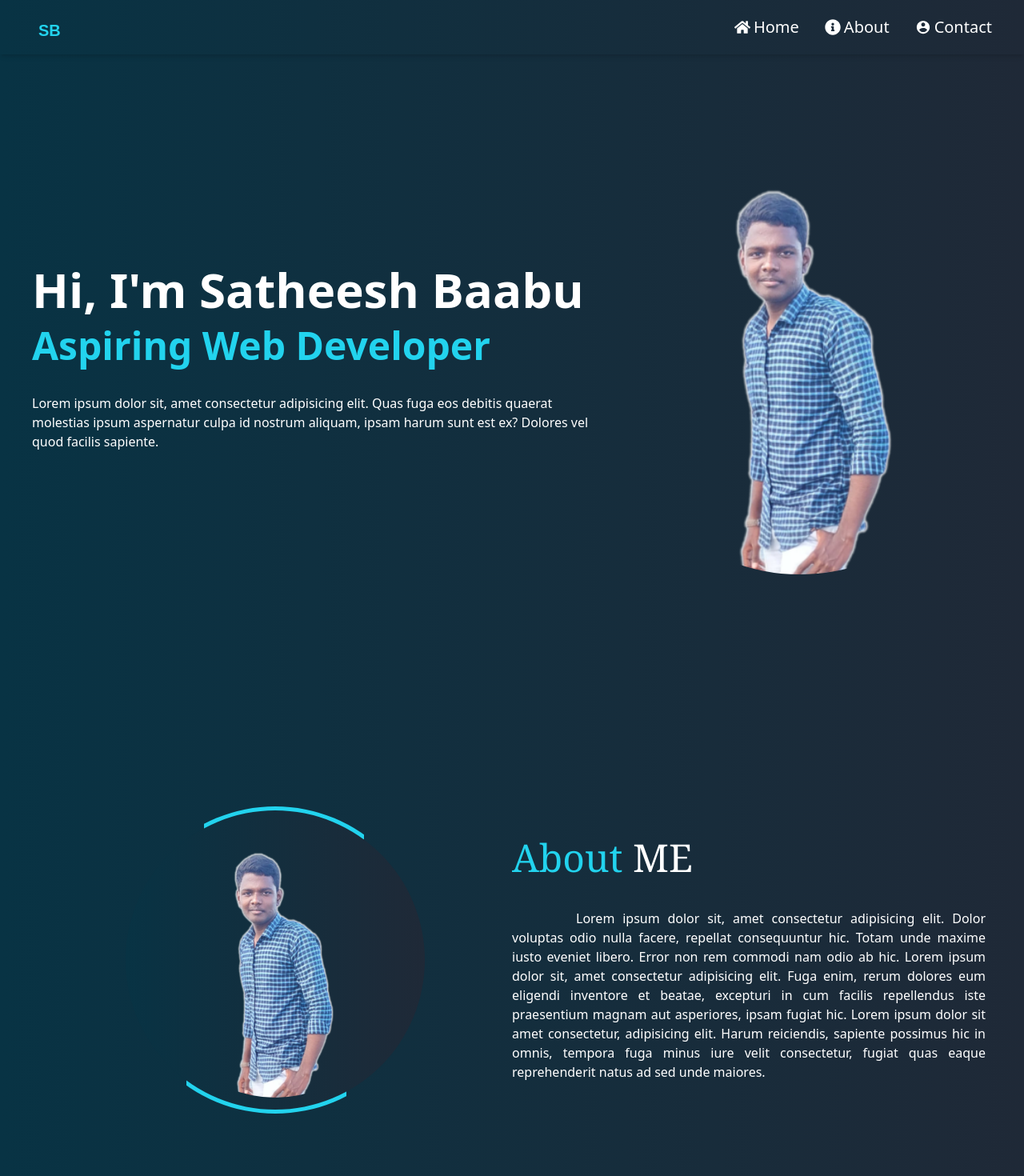
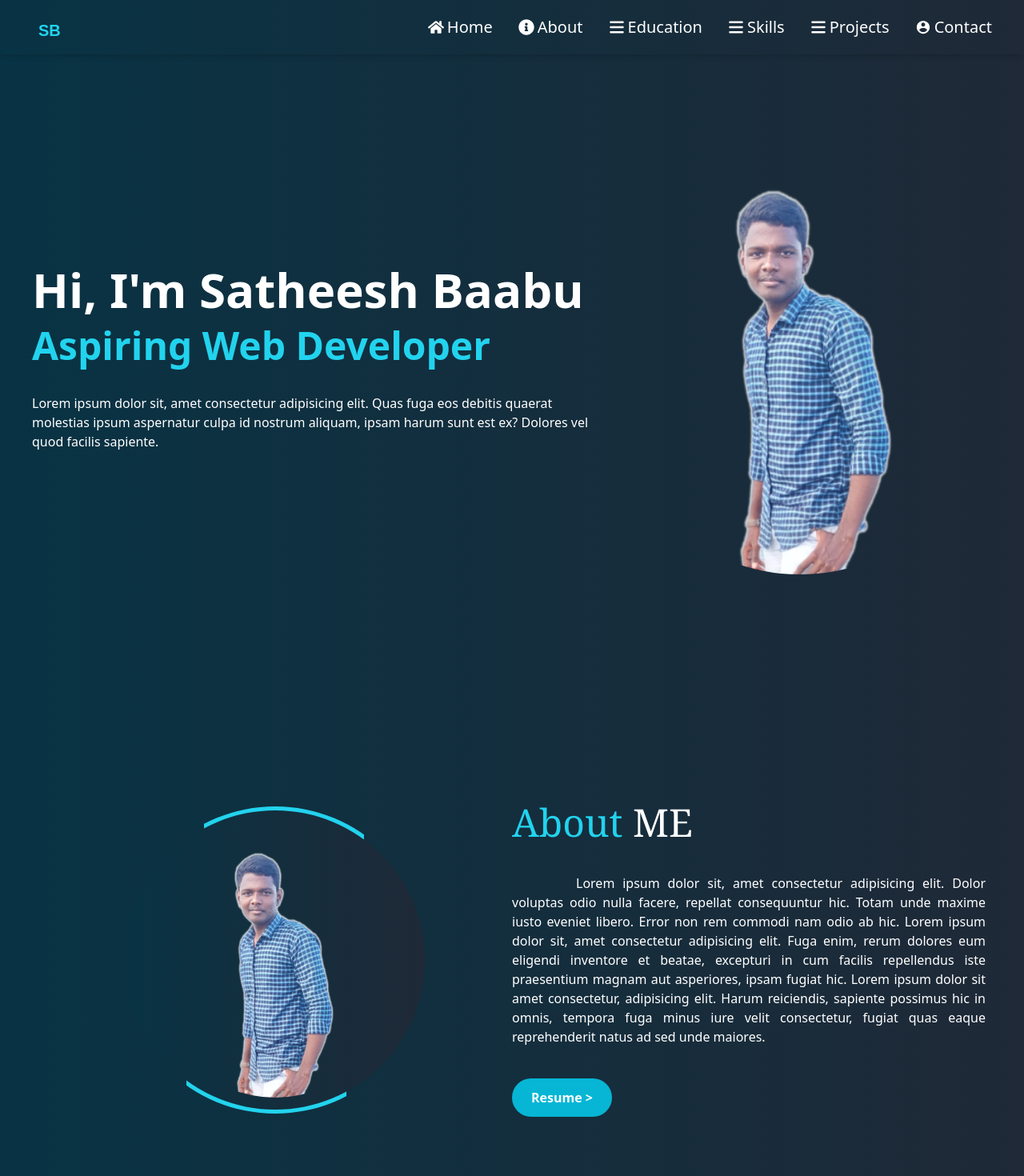
Before and after one commit to Satheesh-Baabu/Portfolio, a React (Vite) app: page / in a window 1280 px wide. Shown: the top 1470 px of the page at 80% size. Built offline with nearby package versions, Linux system fonts and the light colour scheme.

Commit message:
Resume button in about

```diff
--- /dev/null
+++ b/src/Components/Button.jsx
@@ -0,0 +1,15 @@
+import React from 'react'
+
+function Button(props) {
+  return (
+    <>
+    {/* <button className='w-28 text-white bg-cyan-400 p-2 rounded-3xl border border-cyan-400 transition-all duration-300 ease-in-out hover:text-cyan-400 hover:bg-transparent'>{props.content}</button> */}
+    <button className="relative px-6 py-3 font-semibold text-white bg-cyan-500 rounded-3xl overflow-hidden group hover:bg-transparent">
+      <span className="relative z-10">{props.content}</span>
+      <span className="absolute left-0 top-0 h-full w-full bg-cyan-400  transition-transform duration-700 ease-out transform -translate-x-full group-hover:translate-x-0"></span>
+    </button>
+    </>
+  )
+}
+
+export default Button
--- a/src/Components/Navbar.jsx
+++ b/src/Components/Navbar.jsx
@@ -9,6 +9,9 @@ function Navbar() {
   let Links = [
     { icon: <FaHome />, name: "Home", linkname: "/" },
     { icon: <FaInfoCircle />, name: "About", linkname: "/about" },
+    {icon:<FaBars/>,name:"Education", linkname:"/education"},
+    {icon:<FaBars/>,name:"Skills", linkname:"/skills"},
+    {icon:<FaBars/>,name:"Projects", linkname:"/projects"},
     { icon: <IoMdContact />, name: "Contact", linkname: "/contact" }
 ];
 let [open, setopen] = useState(false)
--- a/src/pages/About.jsx
+++ b/src/pages/About.jsx
@@ -1,5 +1,6 @@
 import React from 'react'
 import Profile from '../assets/SatheeshBaabu.png'
+import Button from '../Components/Button'
 function About() {
     return (
         <div className='px-12 bg-gradient-to-r from-cyan-950 to-gray-800 md:h-screen w-full'>
@@ -18,7 +19,8 @@ function About() {
                     <h1 className='text-5xl mb-10 font-medium font-serif text-cyan-400 md:block hidden'>About <span className='text-white'>ME</span></h1>
 
                     {/* <h1 className='text-5xl text-cyan-400 md:block hidden mb-10'>About Me</h1> */}
-                    <p className='text-white text-justify indent-20'>Lorem ipsum dolor sit, amet consectetur adipisicing elit. Dolor voluptas odio nulla facere, repellat consequuntur hic. Totam unde maxime iusto eveniet libero. Error non rem commodi nam odio ab hic. Lorem ipsum dolor sit, amet consectetur adipisicing elit. Fuga enim, rerum dolores eum eligendi inventore et beatae, excepturi in cum facilis repellendus iste praesentium magnam aut asperiores, ipsam fugiat hic. Lorem ipsum dolor sit amet consectetur, adipisicing elit. Harum reiciendis, sapiente possimus hic in omnis, tempora fuga minus iure velit consectetur, fugiat quas eaque reprehenderit natus ad sed unde maiores.</p>
+                    <p className='text-white text-justify indent-20 mb-10'>Lorem ipsum dolor sit, amet consectetur adipisicing elit. Dolor voluptas odio nulla facere, repellat consequuntur hic. Totam unde maxime iusto eveniet libero. Error non rem commodi nam odio ab hic. Lorem ipsum dolor sit, amet consectetur adipisicing elit. Fuga enim, rerum dolores eum eligendi inventore et beatae, excepturi in cum facilis repellendus iste praesentium magnam aut asperiores, ipsam fugiat hic. Lorem ipsum dolor sit amet consectetur, adipisicing elit. Harum reiciendis, sapiente possimus hic in omnis, tempora fuga minus iure velit consectetur, fugiat quas eaque reprehenderit natus ad sed unde maiores.</p>
+                    <Button content={"Resume >"}/>
                 </div>
             </div>
         </div>
```
